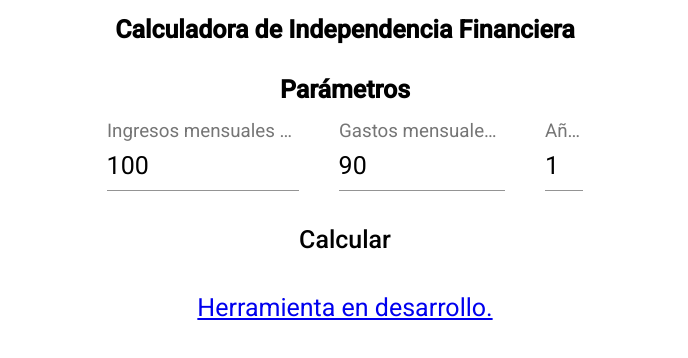
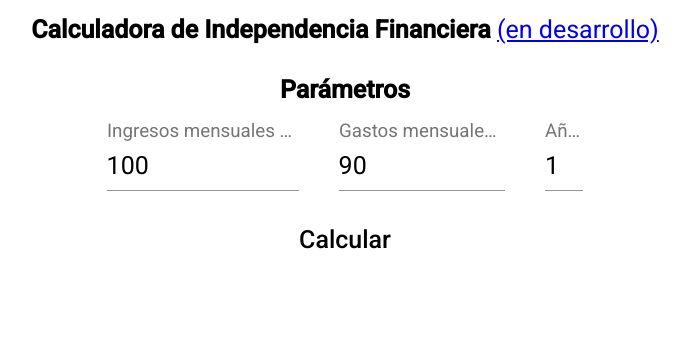
Before and after one commit to Rubenmp/fi-calculator, an Angular app: page / in a window 1280 px wide. Shown: the top 358 px of the page, without its empty margins (295-983 px from the left). Built offline with nearby package versions, Linux system fonts and the light colour scheme.

Commit message:
IMprove layout

```diff
--- a/src/app/fi-calculator/fi-calculator.component.html
+++ b/src/app/fi-calculator/fi-calculator.component.html
@@ -1,6 +1,6 @@
 <br>
 
-<b>Calculadora de Independencia Financiera</b>
+<b>Calculadora de Independencia Financiera </b> <a href="https://github.com/Rubenmp/fi-calculator">(en desarrollo)</a>
 
 <br>
 <br>
@@ -18,5 +18,3 @@
 </fi-output>
 
 <br>
-
-<a href="https://github.com/Rubenmp/fi-calculator">Herramienta en desarrollo.</a>
```
